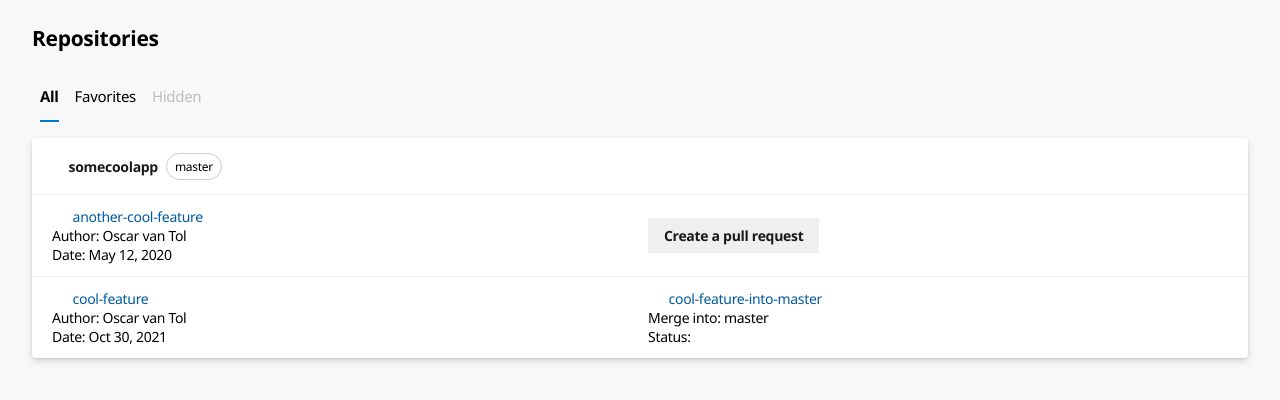
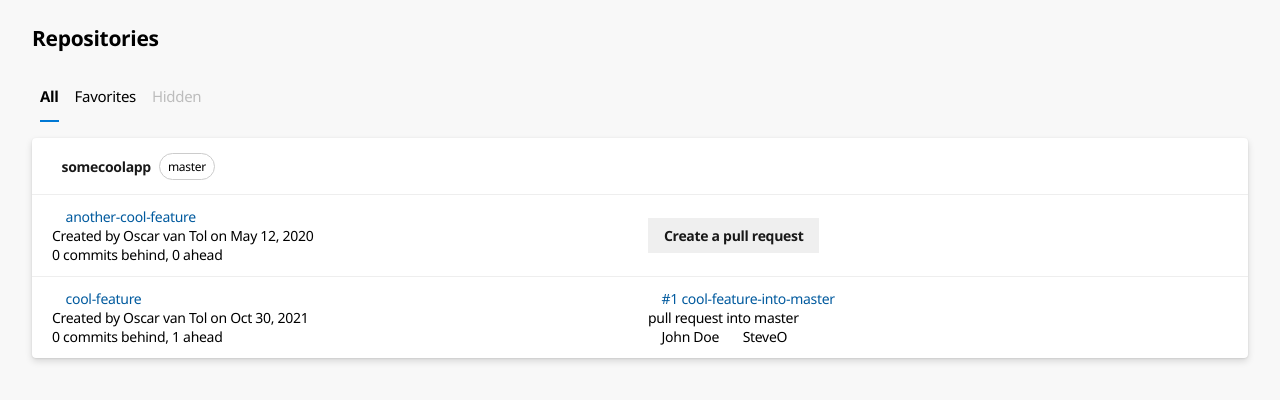
Before and after one commit to oscarvantol/repo-board, an Angular app in the folder repo-board/: page / in a window 1280 px wide. Shown: the top 400 px of the page. Built offline with nearby package versions, Linux system fonts and the light colour scheme; a web font is replaced by a local one; what azure-devops-extension-api would draw is missing.

Commit message:
Added some state

```diff
--- a/repo-board/src/app/app.module.ts
+++ b/repo-board/src/app/app.module.ts
@@ -3,11 +3,13 @@ import { BrowserModule } from '@angular/platform-browser';
 
 import { AppComponent } from './app.component';
 import { RepoComponent } from './repo.component';
+import { VotePipe } from './vote.pipe';
 
 @NgModule({
   declarations: [
     AppComponent,
-    RepoComponent
+    RepoComponent,
+    VotePipe
   ],
   imports: [
     BrowserModule
--- a/repo-board/src/app/repo.component.html
+++ b/repo-board/src/app/repo.component.html
@@ -8,13 +8,16 @@
             <ng-container *ngIf="isFavorite(gitRepository.id); then removeFavorite; else addFavorite"></ng-container>
 
             <ng-template #addFavorite>
-                <button class="bolt-button bolt-icon-button" tabindex="-1" type="button" (click)="toggleFavorite(gitRepository.id)">
+                <button class="bolt-button bolt-icon-button" tabindex="-1" type="button"
+                    (click)="toggleFavorite(gitRepository.id)">
                     <span class="fabric-icon ms-Icon--FavoriteStar"></span>
                 </button>
             </ng-template>
             <ng-template #removeFavorite>
-                <button class="bolt-button bolt-icon-button favorite-star" tabindex="-1" type="button" (click)="toggleFavorite(gitRepository.id)">
-                    <span aria-hidden="true" class="left-icon flex-noshrink fabric-icon ms-Icon--FavoriteStarFill medium"></span>
+                <button class="bolt-button bolt-icon-button favorite-star" tabindex="-1" type="button"
+                    (click)="toggleFavorite(gitRepository.id)">
+                    <span aria-hidden="true"
+                        class="left-icon flex-noshrink fabric-icon ms-Icon--FavoriteStarFill medium"></span>
                 </button>
             </ng-template>
         </div>
@@ -23,16 +26,19 @@
     <div class="container" *ngFor="let branch of gitBranches">
         <div class="item-branch">
             <div>
-                <span class="ms-Icons"><span aria-hidden="true" class="ms-Icon--Branch"></span></span><a [href]="getUrlForBranch(branch.name)" target="_top">{{branch.name}}</a>
+                <span class="ms-Icons"><span aria-hidden="true" class="ms-Icon--Branch"></span></span><a
+                    [href]="getUrlForBranch(branch.name)" target="_top">{{branch.name}}</a>
             </div>
             <div>
                 <!-- Avatar? -->
                 <!-- <img class="vss-Persona-content using-image" src="https://dev.azure.com/vv-ops/_apis/GraphProfile/MemberAvatars/msa.ZWQ4OTk4NjEtZjc5OS03NzNjLThiZWUtMGU4MmYyZWE0OGE1" alt=""> -->
-                <span>Author: {{branch.commit.author.name}}</span>
+                <span>Created by {{branch.commit.author.name}} on {{branch.commit.author.date |
+                    date:'mediumDate'}}</span>
             </div>
             <div>
-                <span>Date: {{branch.commit.author.date | date:'mediumDate'}}</span>
+                <span>{{branch.behindCount}} commits behind, {{branch.aheadCount}} ahead </span>
             </div>
+
         </div>
 
         <div *ngIf="getPullRequest(branch.name) let pr else elseBlock" class="item-pullrequest">
@@ -40,15 +46,24 @@
                 <span class="ms-Icons">
                     <span aria-hidden="true" class="ms-Icon--PullRequest"></span>
                 </span>
-                <a [href]="getUrlForPullRequest(pr.pullRequestId)" target="_top">{{pr.title}}</a>
+                <a [href]="getUrlForPullRequest(pr.pullRequestId)" target="_top">#{{pr.pullRequestId}} {{pr.title}}</a>
+
             </div>
-            <div>Merge into: {{pr.targetRefName?.replace('refs/heads/', '')}}</div>
-            <div class="status">Status: {{getStatus(pr.status)}}</div>
+            <div>{{getStatus(pr.status)}} pull request into {{pr.targetRefName?.replace('refs/heads/', '')}}</div>
+
+            <div>
+                <span *ngFor="let reviewer of pr.reviewers"><span
+                        class="ms-Icons {{reviewer.vote | vote}}"></span><span>{{reviewer.displayName}}</span> &nbsp;
+                </span>
+                <!-- <img class="vss-Persona-content using-image" src="{{reviewer._links.avatar.href}}"> -->
+            </div>
+
         </div>
 
         <ng-template #elseBlock>
             <div class="item-pullrequest">
-                <a [href]="getUrlNewPullRequest(branch.name)" class="pr new" target="_top" *ngIf="branch.name != 'dev'">Create a pull request</a>
+                <a [href]="getUrlNewPullRequest(branch.name)" class="pr new" target="_top"
+                    *ngIf="branch.name != 'dev'">Create a pull request</a>
             </div>
         </ng-template>
     </div>
--- a/repo-board/src/app/repo.component.scss
+++ b/repo-board/src/app/repo.component.scss
@@ -12,7 +12,9 @@ a {
 .ms-Icons {
     font-family: "AzureDevOpsMDL2Assets";
     -webkit-font-smoothing: antialiased;
-    margin-right: 10px;
+    margin-right: 3px;
+    top: 2px;
+    position: relative;
 }
 
 .ms-Icon--Branch:before {
@@ -36,6 +38,31 @@ a {
     content: "\F296 ";
 }
 
+.ms-Icon--Approved:before {
+    content: "\EC61 ";
+    color: rgb(var(--palette-accent2-dark, 16, 124, 16));
+}
+
+.ms-Icon--ApprovedWithSuggestions:before {
+    content: "\E930 ";
+    color: rgb(var(--palette-accent2-dark, 16, 124, 16));
+}
+
+.ms-Icon--NoResponse:before {
+    content: "\F138 ";
+}
+
+.ms-Icon--Rejected:before {
+    content: "\EB90 ";
+    color: var(--component-status-error,rgba(205, 74, 69, 1))
+}
+
+.ms-Icon--WaitingForAuthor:before {
+    content: "\ECE4 ";
+    color: rgba(214,127,60,1);
+
+}
+
 .bolt-button {
     &.bolt-icon-button {
         border: 0;
@@ -56,6 +83,14 @@ a {
     display: inline-flex;
     font-family: "AzureDevOpsMDL2Assets";
     -webkit-font-smoothing: antialiased;
+}
+
+.vss-Persona-content {
+    max-height: 20px;
+    max-width: 20px;
+    padding: 0;
+    top: 5px;
+    position: relative;
 }
 
 .repo {
--- a/repo-board/src/app/repo.component.ts
+++ b/repo-board/src/app/repo.component.ts
@@ -1,6 +1,7 @@
 import { Component, Input, OnInit } from '@angular/core';
 import { GitPullRequest, GitRepository, GitBranchStats, PullRequestStatus } from "azure-devops-extension-api/Git";
 import { RepoService } from './services/repo.service';
+
 
 
 @Component({
--- /dev/null
+++ b/repo-board/src/app/vote.pipe.ts
@@ -0,0 +1,19 @@
+import { Pipe, PipeTransform } from '@angular/core';
+
+@Pipe({ name: 'vote' })
+export class VotePipe implements PipeTransform {
+    transform(vote: number): string {
+        switch (vote) {
+            case 10:
+                return "ms-Icon--Approved";
+            case 5:
+                return "ms-Icon--ApprovedWithSuggestions";
+            case -10:
+                return "ms-Icon--Rejected";
+            case -5:
+                return "ms-Icon--WaitingForAuthor";
+            default:
+                return "ms-Icon--NoResponse";
+        }
+    }
+}
--- a/repo-board/src/assets/data/pullrequests.json
+++ b/repo-board/src/assets/data/pullrequests.json
@@ -48,7 +48,46 @@
             "commitId": "3af694c8c87a3ea20de038d9dfbb600a9a5ac43a",
             "url": "https://dev.azure.com/oscarvantol/e2984392-20fa-41cd-906d-24f73152d985/_apis/git/repositories/4a296ded-a5e2-4b30-bcda-aade34eaac40/commits/3af694c8c87a3ea20de038d9dfbb600a9a5ac43a"
         },
-        "reviewers": [],
+        "reviewers": [
+            {
+                "reviewerUrl": "https://dev.azure.com/bla",
+                "vote": 5,
+                "votedFor": [
+
+                ],
+                "hasDeclined": false,
+                "isFlagged": false,
+                "displayName": "John Doe",
+                "url": "https://spsprodweu2.vssps.visualstudio.com/",
+                "_links": {
+                    "avatar": {
+                        "href": "https://dev.azure.com/"
+                    }
+                },
+                "id": "292d55fb-956b-6730-8bb7-49a0f04f",
+                "uniqueName": "dude@example.com",
+                "imageUrl": "https://dev.azure.com/bla"
+            },
+            {
+                "reviewerUrl": "https://dev.azure.com/bla",
+                "vote": 10,
+                "votedFor": [
+
+                ],
+                "hasDeclined": false,
+                "isFlagged": false,
+                "displayName": "SteveO",
+                "url": "https://spsprodweu2.vssps.visualstudio.com/",
+                "_links": {
+                    "avatar": {
+                        "href": "https://dev.azure.com/"
+                    }
+                },
+                "id": "292d55fb-956b-6730-8bb7-49a0f04f",
+                "uniqueName": "dude2@example.com",
+                "imageUrl": "https://dev.azure.com/bla"
+            }
+        ],
         "url": "https://dev.azure.com/oscarvantol/e2984392-20fa-41cd-906d-24f73152d985/_apis/git/repositories/4a296ded-a5e2-4b30-bcda-aade34eaac40/pullRequests/1",
         "supportsIterations": true
     }
```
